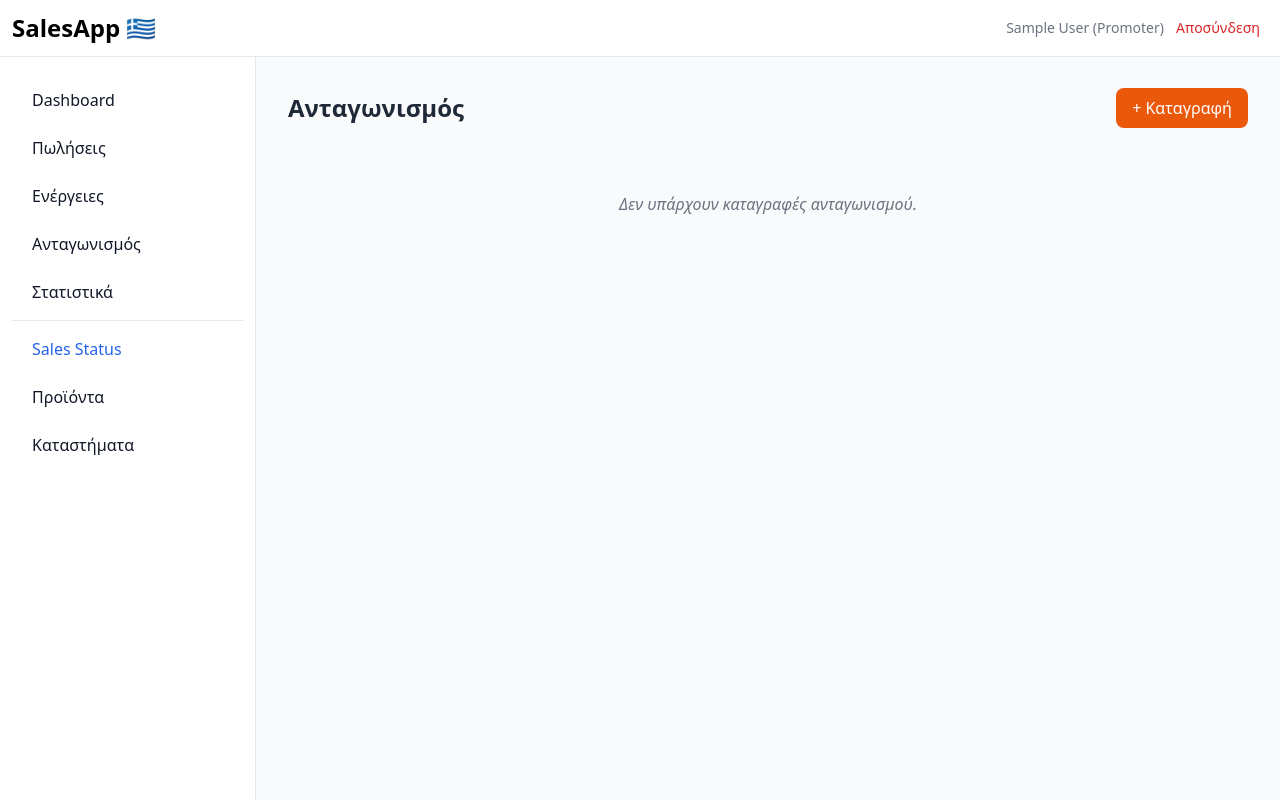
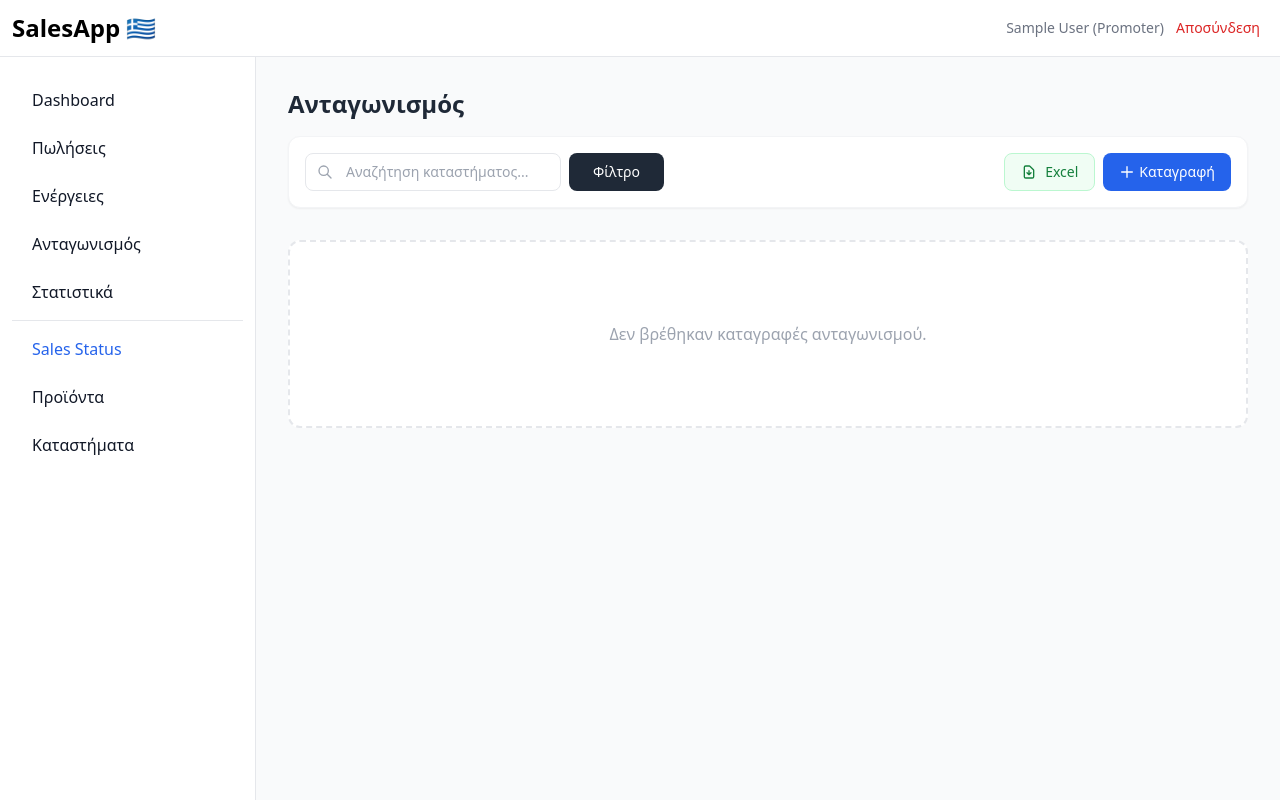
Before and after one commit to sitistas/salesapp, a Django app: page /competition/ in a window 1280 px wide. Run offline with Django 5.2, Linux system fonts and the light colour scheme; the visitor is signed in with stand-in values (Sample User, id 1); data that the repository does not hold is empty; some libraries are stand-ins or nearby versions.

Commit message:
Add competition export functionality and enhance competition list view with pagination and search filter
Co-authored-by: Copilot <copilot@github.com>

```diff
--- a/config/urls.py
+++ b/config/urls.py
@@ -1,7 +1,7 @@
 from django.contrib import admin
 from django.urls import path
 from django.contrib.auth import views as auth_views
-from core.views import dashboard_view, SaleListView, SaleCreateView,export_sales_excel,CompetitionListView, CompetitionCreateView # Εδώ το νέο import
+from core.views import dashboard_view, SaleListView, SaleCreateView, export_competition_excel,export_sales_excel,CompetitionListView, CompetitionCreateView # Εδώ το νέο import
 
 urlpatterns = [
     path('admin/', admin.site.urls),
@@ -13,4 +13,5 @@ urlpatterns = [
     path('sales/export/', export_sales_excel, name='sale-export'),
     path('competition/', CompetitionListView.as_view(), name='competition-list'),
     path('competition/add/', CompetitionCreateView.as_view(), name='competition-create'),
+    path('competition/export/', export_competition_excel, name='competition-export'),
 ]
--- a/core/templates/competition/competition_list.html
+++ b/core/templates/competition/competition_list.html
@@ -1,27 +1,84 @@
 {% extends 'base.html' %}
 
 {% block content %}
-<div class="flex justify-between items-center mb-6">
-    <h1 class="text-2xl font-bold text-gray-800">Ανταγωνισμός</h1>
-    <a href="{% url 'competition-create' %}" class="bg-orange-600 text-white px-4 py-2 rounded-lg hover:bg-orange-700">
-        + Καταγραφή
-    </a>
+<div class="mb-8">
+    <h1 class="text-2xl font-bold text-gray-800 mb-4">Ανταγωνισμός</h1>
+
+    <div class="flex flex-col md:flex-row justify-between items-center gap-4 bg-white p-4 rounded-xl border border-gray-100 shadow-sm">
+        <form method="get" class="flex w-full md:w-auto gap-2">
+            <div class="relative w-full">
+                <span class="absolute inset-y-0 left-0 pl-3 flex items-center text-gray-400">
+                    <svg class="w-4 h-4" fill="none" stroke="currentColor" viewBox="0 0 24 24"><path stroke-linecap="round" stroke-linejoin="round" stroke-width="2" d="M21 21l-6-6m2-5a7 7 0 11-14 0 7 7 0 0114 0z"></path></svg>
+                </span>
+                <input type="text" name="q" value="{{ request.GET.q }}" placeholder="Αναζήτηση καταστήματος..."
+                       class="pl-10 w-full rounded-lg border-gray-200 focus:border-blue-500 focus:ring-blue-500 text-sm">
+            </div>
+            <button type="submit" class="bg-gray-800 text-white px-6 py-2 rounded-lg text-sm font-medium hover:bg-gray-700 transition">
+                Φίλτρο
+            </button>
+        </form>
+
+        <div class="flex w-full md:w-auto gap-2">
+            <a href="{% url 'competition-export' %}" class="flex-1 md:flex-none justify-center bg-green-50 text-green-700 border border-green-200 px-4 py-2 rounded-lg text-sm font-medium hover:bg-green-100 transition flex items-center">
+                <svg class="w-4 h-4 mr-2" fill="none" stroke="currentColor" viewBox="0 0 24 24"><path stroke-linecap="round" stroke-linejoin="round" stroke-width="2" d="M12 10v6m0 0l-3-3m3 3l3-3m2 8H7a2 2 0 01-2-2V5a2 2 0 012-2h5.586a1 1 0 01.707.293l5.414 5.414a1 1 0 01.293.707V19a2 2 0 01-2 2z"></path></svg>
+                Excel
+            </a>
+            <a href="{% url 'competition-create' %}" class="flex-1 md:flex-none justify-center bg-blue-600 text-white px-4 py-2 rounded-lg text-sm font-medium hover:bg-blue-700 transition flex items-center">
+                <svg class="w-4 h-4 mr-1" fill="none" stroke="currentColor" viewBox="0 0 24 24"><path stroke-linecap="round" stroke-linejoin="round" stroke-width="2" d="M12 4v16m8-8H4"></path></svg>
+                Καταγραφή
+            </a>
+        </div>
+    </div>
 </div>
 
-<div class="space-y-4">
+<div class="grid gap-4">
     {% for entry in entries %}
-    <div class="bg-white p-6 border border-gray-200 rounded-lg shadow-sm">
-        <div class="flex justify-between items-start mb-2">
-            <span class="text-sm font-bold text-orange-600">{{ entry.store.name }}</span>
-            <span class="text-xs text-gray-400">{{ entry.date|date:"d/m/Y" }}</span>
+    <div class="bg-white p-5 border border-gray-200 rounded-xl shadow-sm hover:shadow-md transition duration-200">
+        <div class="flex justify-between items-center mb-3">
+            <div class="flex items-center gap-2">
+                <div class="w-2 h-2 rounded-full bg-orange-500"></div>
+                <span class="font-bold text-gray-800">{{ entry.store.name }}</span>
+            </div>
+            <span class="text-xs font-medium text-gray-400 bg-gray-50 px-2 py-1 rounded">{{ entry.date|date:"d M Y" }}</span>
         </div>
-        <p class="text-gray-700 text-sm leading-relaxed">{{ entry.comments }}</p>
-        <div class="mt-4 text-xs text-gray-500">
-            Καταχωρήθηκε από: {{ entry.salesperson.get_full_name }}
+
+        <div class="bg-gray-50 p-3 rounded-lg border border-gray-100">
+            <p class="text-gray-600 text-sm leading-relaxed italic">"{{ entry.comments }}"</p>
+        </div>
+
+        <div class="mt-4 flex items-center justify-between">
+            <div class="flex items-center text-gray-500">
+                <svg class="w-4 h-4 mr-1" fill="none" stroke="currentColor" viewBox="0 0 24 24"><path stroke-linecap="round" stroke-linejoin="round" stroke-width="2" d="M16 7a4 4 0 11-8 0 4 4 0 018 0zM12 14a7 7 0 00-7 7h14a7 7 0 00-7-7z"></path></svg>
+                <span class="text-xs uppercase tracking-wider font-semibold">{{ entry.salesperson.get_full_name|default:entry.salesperson.username }}</span>
+            </div>
         </div>
     </div>
     {% empty %}
-    <p class="text-center text-gray-500 py-10 italic">Δεν υπάρχουν καταγραφές ανταγωνισμού.</p>
+    <div class="text-center py-20 bg-white rounded-xl border-2 border-dashed border-gray-200">
+        <p class="text-gray-400 font-medium">Δεν βρέθηκαν καταγραφές ανταγωνισμού.</p>
+    </div>
     {% endfor %}
 </div>
+
+{% if is_paginated %}
+<div class="mt-8 flex justify-center items-center gap-4">
+    {% if page_obj.has_previous %}
+        <a href="?page={{ page_obj.previous_page_number }}{% if request.GET.q %}&q={{ request.GET.q }}{% endif %}"
+           class="p-2 rounded-full hover:bg-gray-100 text-gray-600 transition">
+            <svg class="w-6 h-6" fill="none" stroke="currentColor" viewBox="0 0 24 24"><path stroke-linecap="round" stroke-linejoin="round" stroke-width="2" d="M15 19l-7-7 7-7"></path></svg>
+        </a>
+    {% endif %}
+
+    <span class="text-sm font-semibold text-gray-700">
+        Σελίδα {{ page_obj.number }} από {{ page_obj.paginator.num_pages }}
+    </span>
+
+    {% if page_obj.has_next %}
+        <a href="?page={{ page_obj.next_page_number }}{% if request.GET.q %}&q={{ request.GET.q }}{% endif %}"
+           class="p-2 rounded-full hover:bg-gray-100 text-gray-600 transition">
+            <svg class="w-6 h-6" fill="none" stroke="currentColor" viewBox="0 0 24 24"><path stroke-linecap="round" stroke-linejoin="round" stroke-width="2" d="M9 5l7 7-7 7"></path></svg>
+        </a>
+    {% endif %}
+</div>
+{% endif %}
 {% endblock %}
--- a/core/views.py
+++ b/core/views.py
@@ -18,12 +18,20 @@ class CompetitionListView(LoginRequiredMixin, ListView):
     model = Competition
     template_name = 'competition/competition_list.html'
     context_object_name = 'entries'
+    paginate_by = 10  # Προσθήκη Pagination
 
     def get_queryset(self):
-        # Οι Promoters βλέπουν μόνο τα δικά τους
+        queryset = Competition.objects.all().select_related('store', 'salesperson')
+
         if self.request.user.role == 'promoter':
-            return Competition.objects.filter(salesperson=self.request.user).select_related('store')
-        return Competition.objects.all().select_related('store', 'salesperson')
+            queryset = queryset.filter(salesperson=self.request.user)
+
+        # Φίλτρο αναζήτησης
+        q = self.request.GET.get('q')
+        if q:
+            queryset = queryset.filter(store__name__icontains=q) | queryset.filter(comments__icontains=q)
+
+        return queryset.order_by('-date')
 
 class CompetitionCreateView(LoginRequiredMixin, CreateView):
     model = Competition
@@ -35,6 +43,35 @@ class CompetitionCreateView(LoginRequiredMixin, CreateView):
         form.instance.salesperson = self.request.user
         return super().form_valid(form)
 
+def export_competition_excel(request):
+    response = HttpResponse(content_type='application/vnd.openxmlformats-officedocument.spreadsheetml.sheet')
+    response['Content-Disposition'] = 'attachment; filename="Competition_Report.xlsx"'
+
+    wb = Workbook()
+    ws = wb.active
+    ws.title = "Ανταγωνισμός"
+
+    headers = ['Ημερομηνία', 'Κατάστημα', 'Σχόλια / Παρατηρήσεις', 'Promoter']
+    ws.append(headers)
+
+    # Styling
+    for cell in ws[1]:
+        cell.font = Font(bold=True)
+
+    entries = Competition.objects.all().select_related('store', 'salesperson')
+    if request.user.role == 'promoter':
+        entries = entries.filter(salesperson=request.user)
+
+    for entry in entries:
+        ws.append([
+            entry.date.strftime("%d/%m/%Y"),
+            entry.store.name,
+            entry.comments,
+            entry.salesperson.get_full_name() or entry.salesperson.username
+        ])
+
+    wb.save(response)
+    return response
 
 @login_required
 def dashboard_view(request):
```
Also changed, not shown: core/templates/competition/competition_form.html (added, +49 -0 lines).
